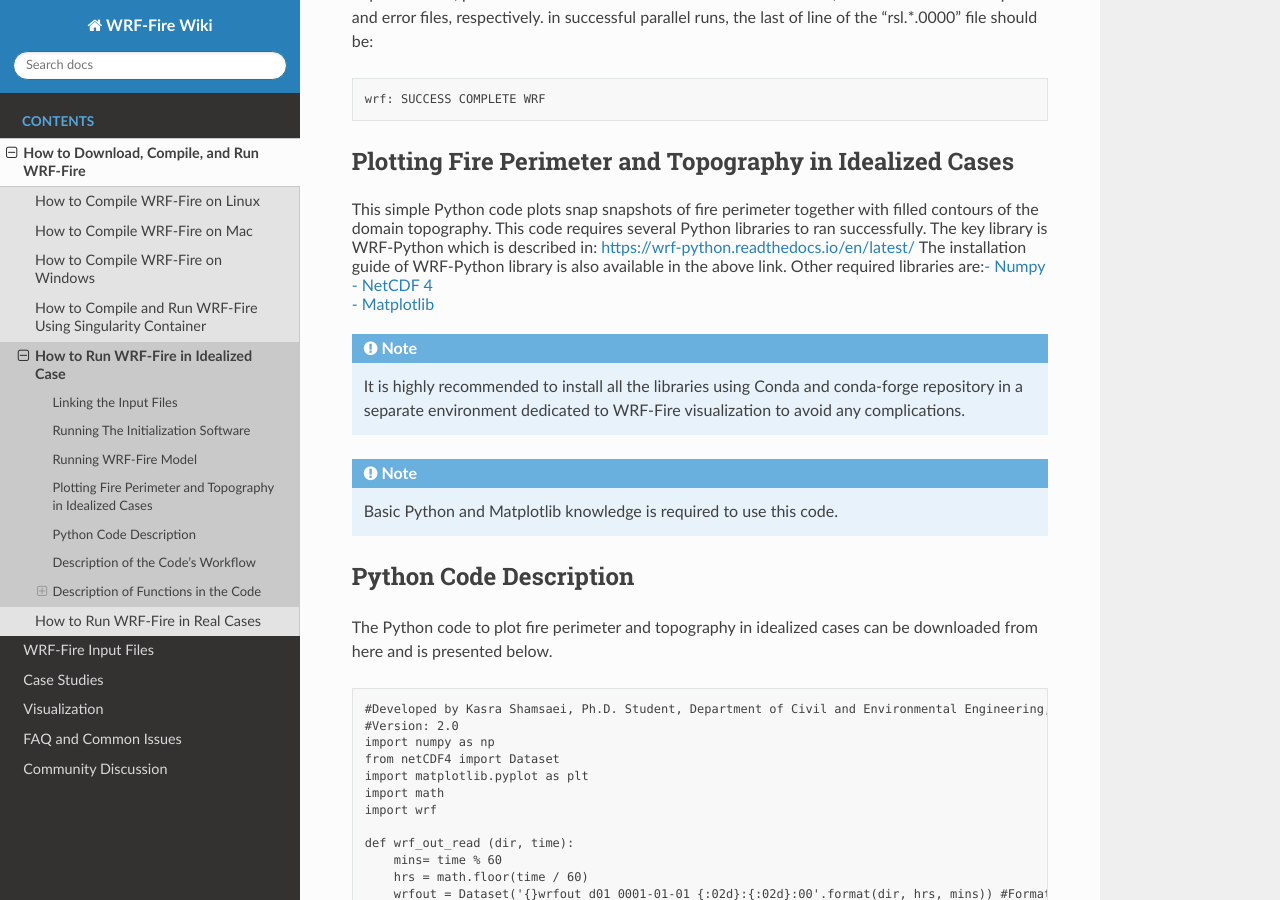
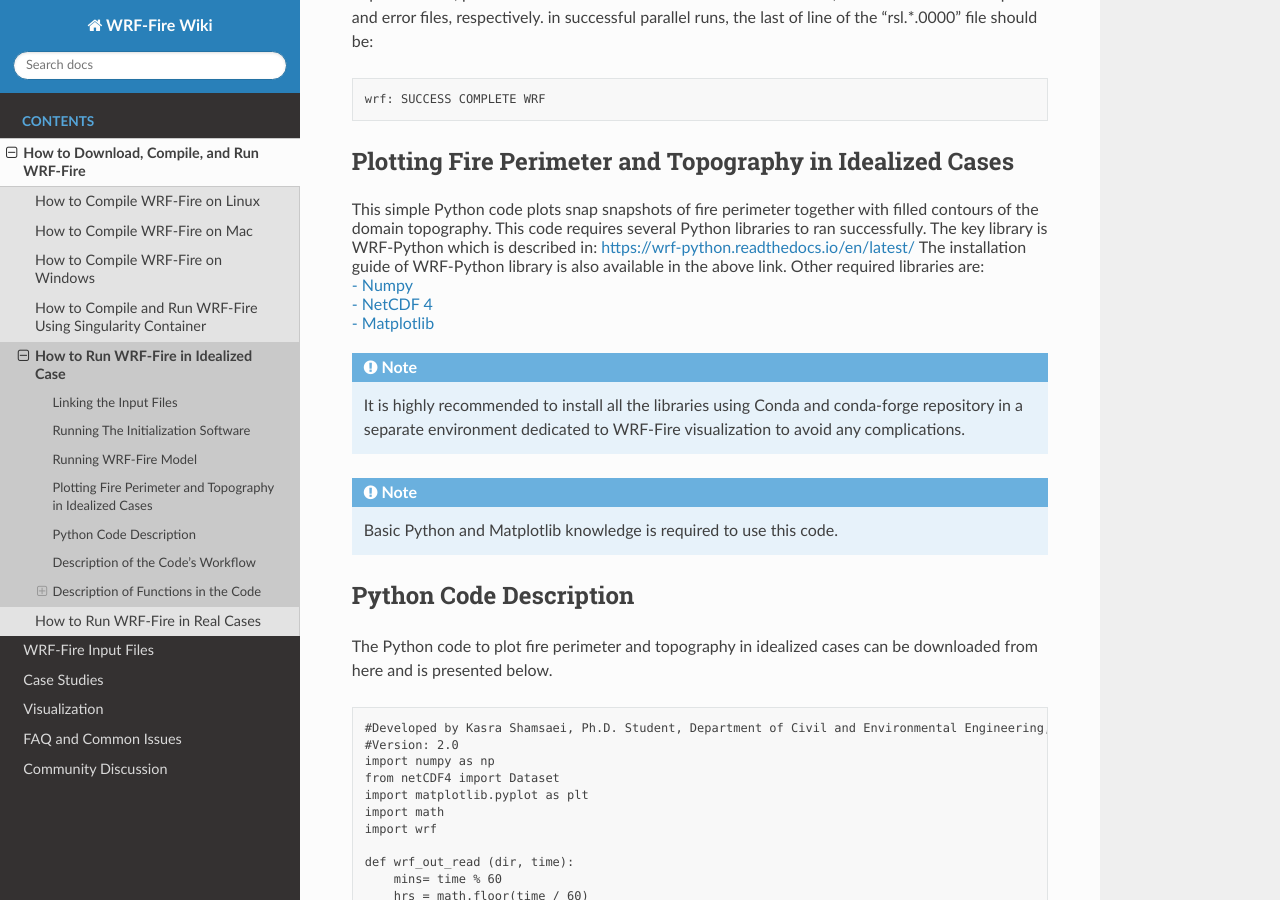
Before and after one commit to WRF-Fire-UNR/UNR-WRF-FIRE, a Sphinx documentation site: the page built from docs/source/Idealized.rst, in a window 1280 px wide and 900 px high, scrolled down 1782 px. Built offline with Sphinx 7.4.7 and the Read the Docs theme 2.0.0, drawn with Linux system fonts in a browser that asks for light colours; pages that are not in the unit, such as notebooks, are missing from menus.

```diff
--- a/docs/source/Idealized.rst
+++ b/docs/source/Idealized.rst
@@ -100,7 +100,7 @@ Plotting Fire Perimeter and Topography in Idealized Cases
 
 .. raw:: html
 
-  <a href="https://numpy.org/" target="_blank">- Numpy</a> <br>
+  <br><a href="https://numpy.org/" target="_blank">- Numpy</a> <br>
 
 .. raw:: html
 
```
